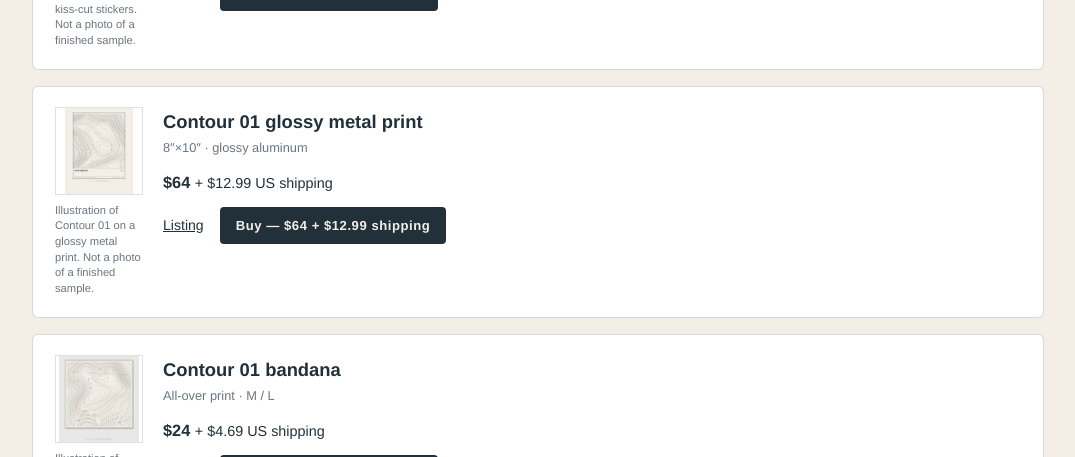
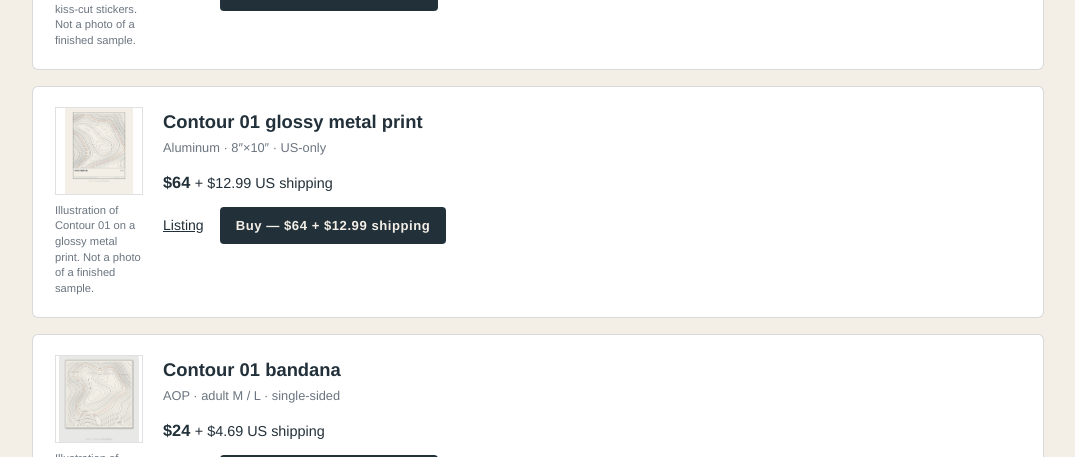
Before and after one commit to tuanbui1/maker-signal, a website: page shop/index.html in a window 1280 px wide. Shown: the part 5340-5797 px from the top of the page, without its empty margins (102-1177 px from the left). Drawn offline with Linux system fonts and the light colour scheme.

Commit message:
Match metal print and bandana shop card SKU copy (#17)
Use the exact listing SKU lines for the metal print and bandana shop cards. Shop count stays at twenty-five live SKUs. Buy URLs unchanged.

```diff
--- a/shop/index.html
+++ b/shop/index.html
@@ -498,7 +498,7 @@
       </figure>
       <div>
         <h2><a href="../metal-print/">Contour 01 glossy metal print</a></h2>
-        <div class="sku">8&Prime;&times;10&Prime; &middot; glossy aluminum</div>
+        <div class="sku">Aluminum &middot; 8&Prime;&times;10&Prime; &middot; US-only</div>
         <div class="price">$64 <span>+ $12.99 US shipping</span></div>
         <div class="links">
           <a class="listing-link" href="../metal-print/">Listing</a>
@@ -514,7 +514,7 @@
       </figure>
       <div>
         <h2><a href="../bandana/">Contour 01 bandana</a></h2>
-        <div class="sku">All-over print &middot; M / L</div>
+        <div class="sku">AOP &middot; adult M / L &middot; single-sided</div>
         <div class="price">$24 <span>+ $4.69 US shipping</span></div>
         <div class="links">
           <a class="listing-link" href="../bandana/">Listing</a>
```
